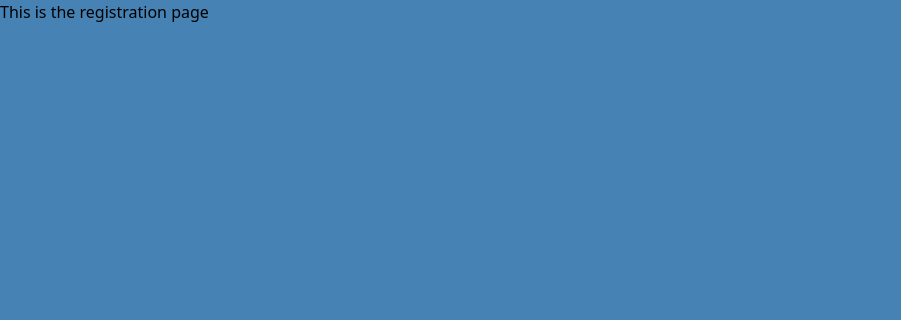
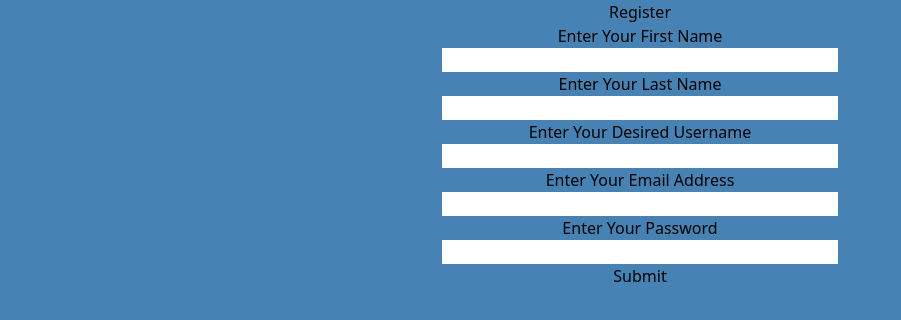
Before and after one commit to gabrielruggie/Post-App, a React (Create React App) app in the folder frontend/: page /register in a window 1280 px wide. Shown: the top 320 px of the page, without its empty margins (0-901 px from the left). Built offline with nearby package versions, Linux system fonts and the light colour scheme.

Commit message:
started designing registration page

```diff
--- a/frontend/src/App.js
+++ b/frontend/src/App.js
@@ -12,7 +12,7 @@ function App() {
       <div className='text-center text-8xl font-bold font-mono text-yellow-500 pt-20 my-10'>POST APP</div>
       <ul className='flex space-x-3 flex-wrap items-center justify-center'>
         <li className='p-10 bg-yellow-500 rounded-md text-xl font-mono font-bold self-auto'>
-          <Link to="/login" onClick={changeBackgroundColor}>Login</Link>
+          <Link to="/login">Login</Link>
         </li>
         <li className='p-10 bg-yellow-500 rounded-md text-xl font-mono font-bold self-auto'>
           <Link to="/register">Register</Link>
--- a/frontend/src/routes/Register.jsx
+++ b/frontend/src/routes/Register.jsx
@@ -1,7 +1,72 @@
-import React from 'react'
+import React, { useContext, useState } from 'react'
 
 export default function Register() {
+  const [firstName, setFirstName] = useState("");
+  const [lastName, setLastName] = useState("");
+  const [username, setUsername] = useState("");
+  const [email, setEmail] = useState("");
+  const [password, setPassword] = useState("");
+
+  function handleSubmission (event) {
+    event.preventDefault();
+
+    // Check fields here
+
+
+
+  }
+
   return (
-    <div>This is the registration page</div>
+    <div>
+      <form className='grid justify-center text-center' onSubmit={handleSubmission}>
+        <h1>Register</h1>
+
+        <div className=''>
+          <label htmlFor="firstName">Enter Your First Name</label>
+          <input
+            type="text"
+            name="firstName"
+            value={firstName}
+            onChange={(event) => setFirstName(event.target.value)}
+            className="w-full"
+          />
+        </div>
+
+        <label htmlFor="lastName">Enter Your Last Name</label>
+        <input
+          type="text"
+          name="lastName"
+          value={lastName}
+          onChange={(event) => setLastName(event.target.value)}
+        />
+
+        <label htmlFor="username">Enter Your Desired Username</label>
+        <input
+          type="text"
+          name="username"
+          value={username}
+          onChange={(event) => setUsername(event.target.value)}
+        />
+
+        <label htmlFor="email">Enter Your Email Address</label>
+        <input
+          type="text"
+          name="email"
+          value={email}
+          onChange={(event) => setEmail(event.target.value)}
+        />
+
+        <label htmlFor="password">Enter Your Password</label>
+        <input
+          type="text"
+          name="password"
+          value={password}
+          onChange={(event) => setPassword(event.target.value)}
+        />
+
+        <button>Submit</button>
+
+      </form>
+    </div>
   )
 }
```
Also changed, not shown: frontend/src/routes/About.jsx (renamed from frontend/src/routes/About.js).
